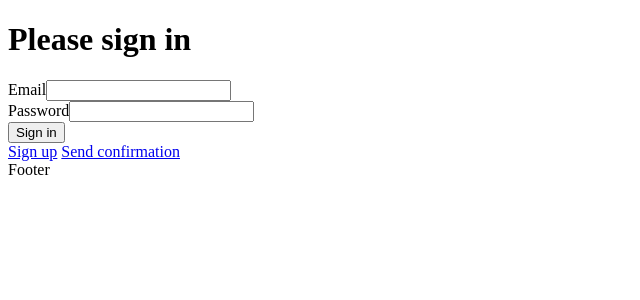
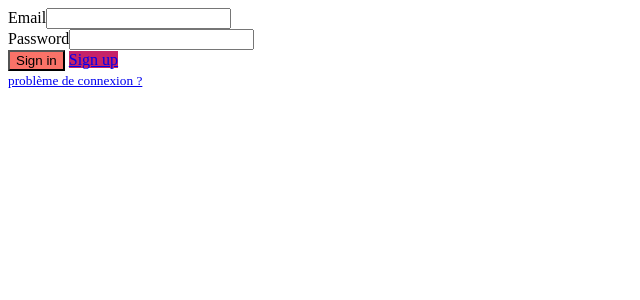
Before and after one commit to ivan-commits/StarterSymfony, a Symfony app: template app/templates/security/login.html.twig in a window 1280 px wide. Shown: the top 300 px of the page, without its empty margins (0-640 px from the left). Run offline with Twig, Linux system fonts and the light colour scheme; the template is opened without the code that fills it, so the values that code supplies are empty; form fields are guessed from the names that the template uses; some libraries are stand-ins or nearby versions.

Commit message:
wip design login

```diff
--- /dev/null
+++ b/app/assets/js/login.js
@@ -0,0 +1 @@
+import '../styles/layout/_login.scss';
--- a/app/assets/styles/components/_menu.scss
+++ b/app/assets/styles/components/_menu.scss
@@ -0,0 +1,3 @@
+header{
+  background: url("../../images/layered-waves-haikei.svg") no-repeat;
+}
--- a/app/templates/base.html.twig
+++ b/app/templates/base.html.twig
@@ -10,13 +10,9 @@
     </head>
 
     <body>
-
         {% block body %}{% endblock %}
 
-        {% block footer %}
-            <footer>Footer</footer>
-        {% endblock %}
-
+        {% block footer %}{% endblock %}
     </body>
 
     {% block javascripts %}
--- a/app/templates/components/_message_flash.html.twig
+++ b/app/templates/components/_message_flash.html.twig
@@ -1,3 +1,7 @@
+{% if login_error %}
+    <div class="alert alert-danger">{{ login_error.messageKey|trans(login_error.messageData, 'security') }}</div>
+{% endif %}
+
 {% for error in app.flashes('error') %}
     <div class="alert alert-danger">{{ error }}</div>
 {% endfor %}
--- a/app/templates/security/login.html.twig
+++ b/app/templates/security/login.html.twig
@@ -1,24 +1,39 @@
 {% extends 'base.html.twig' %}
 
-{% block title %}Log in!{% endblock %}
+{% block title %}Welcome{% endblock %}
+
+{% block stylesheet %}
+    {{ parent() }}
+    {{ encore_entry_link_tags('login') }}
+{% endblock %}
 
 {% block body %}
 
-{% if login_error %}
-<div class="alert alert-danger">{{ login_error.messageKey|trans(login_error.messageData, 'security') }}</div>
-{% endif %}
+    {% include 'components/_message_flash.html.twig' %}
 
-{% include 'components/_message_flash.html.twig' %}
+        <div class="row d-flex justify-content-center loginForm">
+            <div class="block-form col-8">
 
-<h1 class="h3 mb-3 font-weight-normal">Please sign in</h1>
+                {{ form_start(loginForm) }}
+                {{ form_row(loginForm.email) }}
+                {{ form_row(loginForm.password) }}
 
-    {{ form_start(loginForm) }}
-    {{ form_row(loginForm.email) }}
-    {{ form_row(loginForm.password) }}
-    <input type="hidden" name="_csrf_token" value="{{ csrf_token('authenticate') }}">
-    <button class="btn btn-lg btn-primary" type="submit">Sign in</button>
-    {{ form_end(loginForm) }}
+                <input type="hidden" name="_csrf_token" value="{{ csrf_token('authenticate') }}">
 
-    <a class="btn btn-lg btn-success" href="{{path('app_register')}}">Sign up</a>
-    <a href="{{path('app_resend_confirmation_email')}}">Send confirmation</a>
+                <div class="row d-flex justify-content-center">
+                    <button class="btn btn-sm btn-primary mx-1 my-2" type="submit" style="  background: #FA7268;">Sign in</button>
+                    <a class="btn btn-sm btn-success mx-1 my-2" href="{{path('app_register')}}" style="background: #C62368">Sign up</a>
+                </div>
+
+                <div class="row">
+                    <a class="col-12 text-center p-0" href="{{path('app_resend_confirmation_email')}}">
+                        <small class="text-muted">problème de connexion ?</small>
+                    </a>
+                </div>
+
+                {{ form_end(loginForm) }}
+
+            </div>
+
+        </div>
 {% endblock %}
--- a/app/webpack.config.js
+++ b/app/webpack.config.js
@@ -22,6 +22,7 @@ Encore
      */
     .addEntry('app', './assets/js/app.js')
     .addEntry('home', './assets/js/home.js')
+    .addEntry('login', './assets/js/login.js')
 
     // enables the Symfony UX Stimulus bridge (used in assets/bootstrap.js)
     //.enableStimulusBridge('./assets/controllers.json')
```
Also changed, not shown: app/assets/styles/app.scss (+10 -4 lines), app/assets/styles/helper/border-helper.scss (added, +8 -0 lines), app/assets/styles/layout/_login.scss (added, +23 -0 lines), app/assets/images/circle-scatter-haikei.svg (added), app/assets/images/layered-waves-haikei.svg (added), app/assets/images/login_wave.svg (added), app/assets/styles/layout/security/login.scss (deleted).
